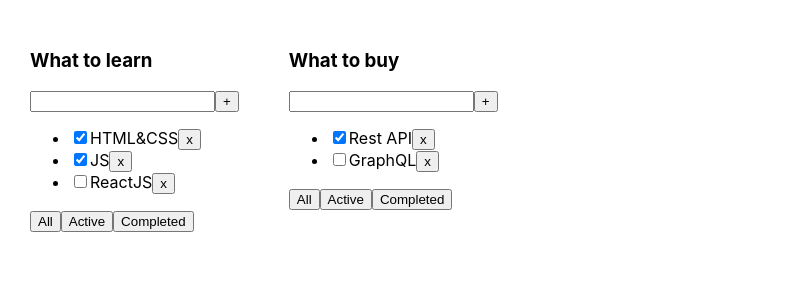
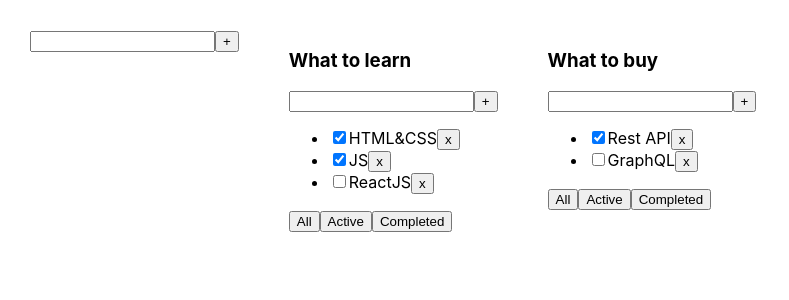
Before and after one commit to pavel1krp/todoList, a React (Create React App) app: page / in a window 1280 px wide. Shown: the top 300 px of the page, without its empty margins (0-789 px from the left). Built offline with nearby package versions, Linux system fonts and the light colour scheme.

Commit message:
add function for add TodoList.tsx

```diff
--- a/src/App.tsx
+++ b/src/App.tsx
@@ -2,6 +2,7 @@ import React, {useState} from 'react';
 import './App.css';
 import {TodoList} from "./Components/TodoList";
 import {v1} from "uuid";
+import {InputForm} from "./Components/InputForm";
 
 export type TaskType = {
     id: string
@@ -51,6 +52,11 @@ function App() {
     const addTask =(listId:string, title:string)=>{
         setTasks({...tasks, [listId]:[...tasks[listId], {id: v1(), title: title, isDone: false}]})
     }
+    const addTodoList =(title:string)=>{
+        const listID = v1()
+        setTodolists([{id: listID, title: title, filter: 'all'},...todolists])
+        setTasks({...tasks, [listID]:[]})
+    }
     const mappedTodoLIst = todolists.map(el => {
         let filteredTask = tasks[el.id]
         if (el.filter === 'active') {
@@ -73,6 +79,7 @@ function App() {
     })
     return (
         <div className="App">
+            <InputForm addItem={addTodoList}/>
             {mappedTodoLIst}
         </div>
     );
--- a/src/Components/InputForm.tsx
+++ b/src/Components/InputForm.tsx
@@ -1,11 +1,11 @@
 import React, {ChangeEvent, useState} from 'react';
 
 type InputFormPropsType = {
-    addTask: (title:string)=>void
+    addItem: (title:string)=>void
 }
 
 export const InputForm = (props:InputFormPropsType) => {
-    const {addTask, ...restProps}= props
+    const {addItem, ...restProps}= props
     const [error, serError]= useState('')
     const [title, setTitle] = useState('');
     const changeInputValue = (e:ChangeEvent<HTMLInputElement>)=>{
@@ -14,7 +14,7 @@ export const InputForm = (props:InputFormPropsType) => {
     }
     const addTextHandler =()=>{
         if(title.trim()!==''){
-            addTask(title)
+            addItem(title)
         }
        else{
            serError('Wrong value!')
--- a/src/Components/TodoList.tsx
+++ b/src/Components/TodoList.tsx
@@ -40,7 +40,7 @@ export const TodoList = (props:TodoListPropsType) => {
     return (
         <div>
             <h3>{title}</h3>
-            <InputForm addTask={addTaskHandler}/>
+            <InputForm addItem={addTaskHandler}/>
             <ul>
                 {mappedTask}
             </ul>
```
